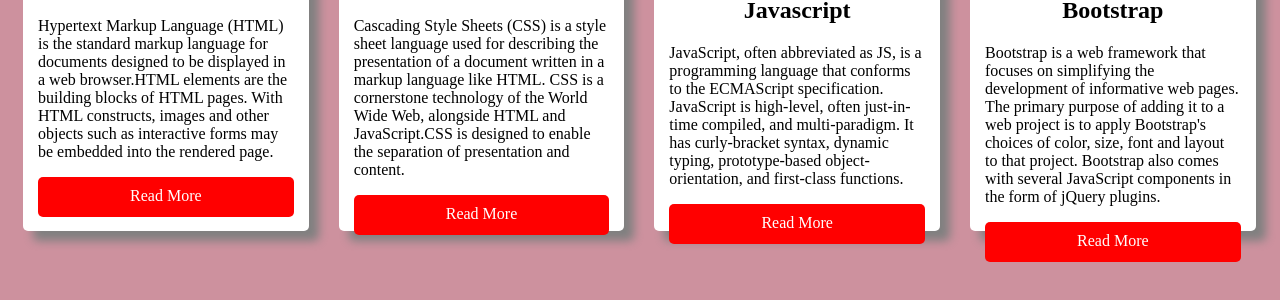
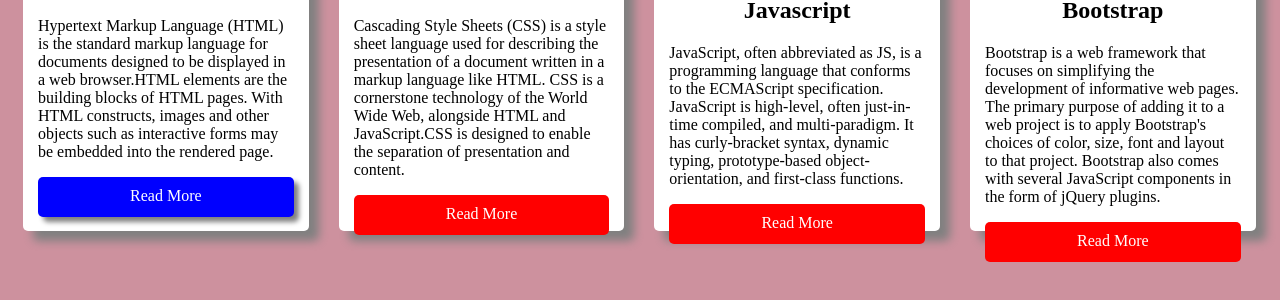
Before and after one commit to priyarajputcs18/Lecture_Practice, a plain HTML site: page html_files/assignment6.html in a window 1280 px wide. In both pictures the pointer is over the link 165 px from the left and 518 px from the top of the page. Shown: the part 322-622 px from the top of the page. Drawn offline with Linux system fonts and the light colour scheme.

Commit message:
added bgcolor and box shadow for a

```diff
--- a/html_files/assignment6.html
+++ b/html_files/assignment6.html
@@ -38,6 +38,10 @@
 			padding: 10px;
 			text-align: center;
 		}
+		a:hover{
+			background-color: blue;
+			box-shadow: 5px 5px 5px gray;
+		}
 	</style>
 </head>
 <body>
```
